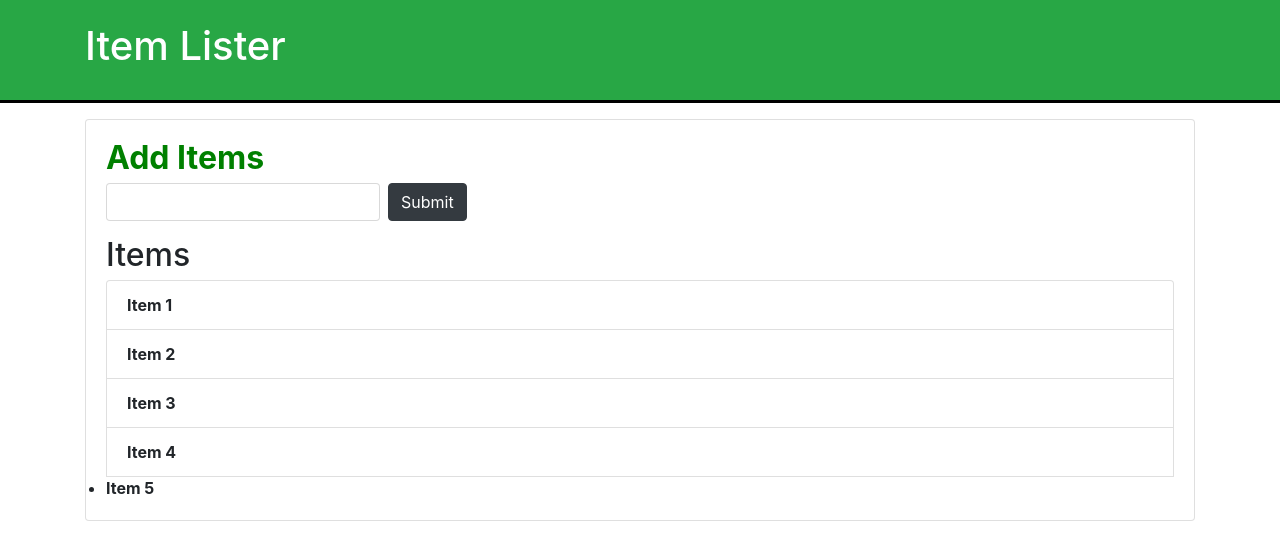
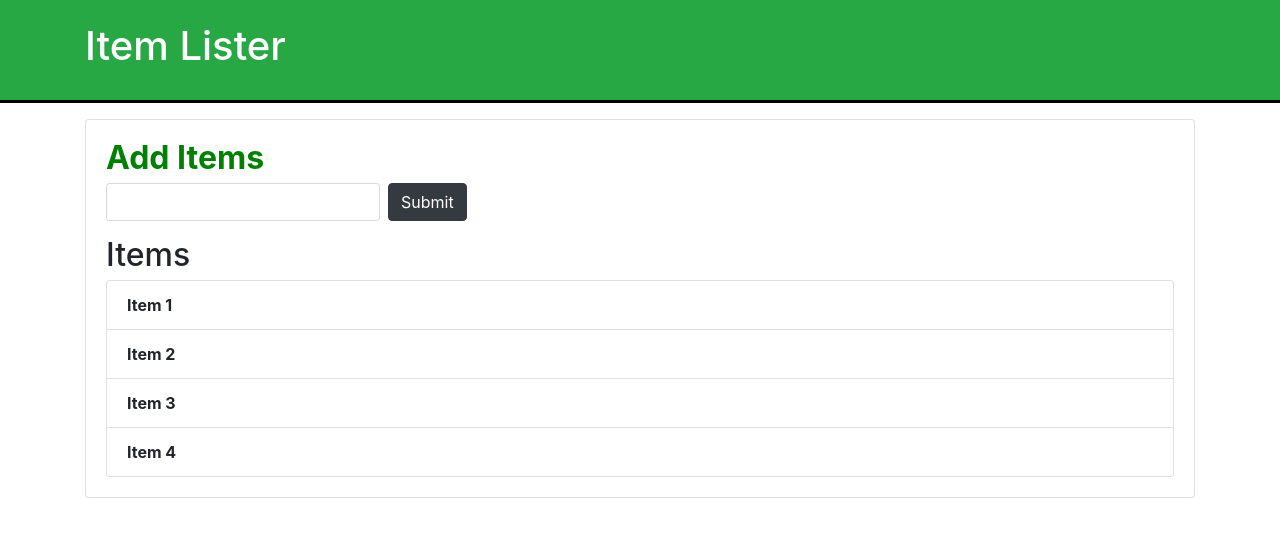
Before and after one commit to shivam2399/DOMtutorial, a plain HTML site: page index.html in a window 1280 px wide. Drawn offline with nearby package versions, Linux system fonts and the light colour scheme.

Commit message:
removing element

```diff
--- a/index.html
+++ b/index.html
@@ -26,7 +26,7 @@
       <li class="list-group-item">Item 2</li>
       <li class="list-group-item">Item 3</li>
       <li class="list-group-item">Item 4</li>
-      <li>Item 5</li>
+
     </ul>
    </div>
   </div>
```
